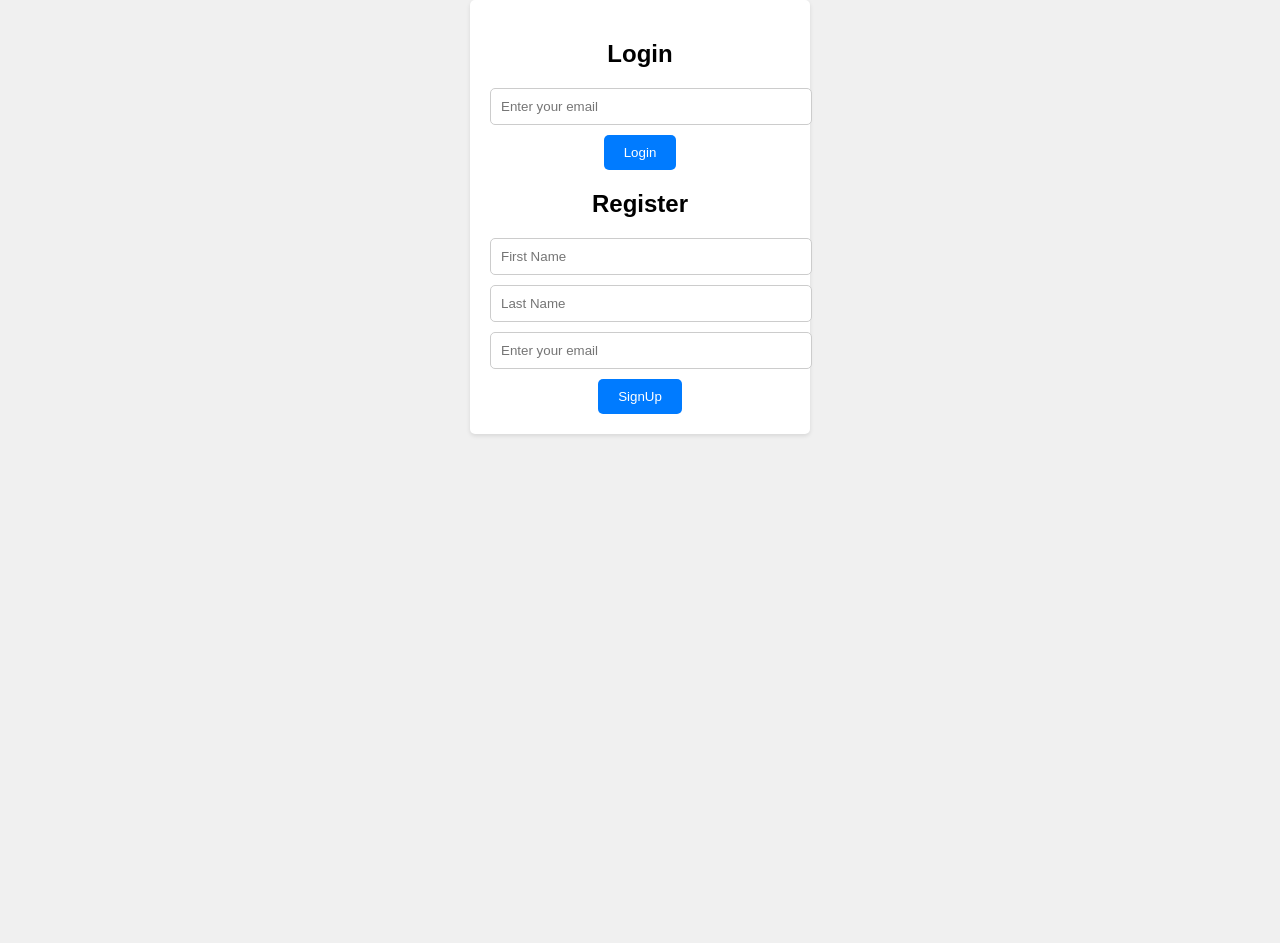
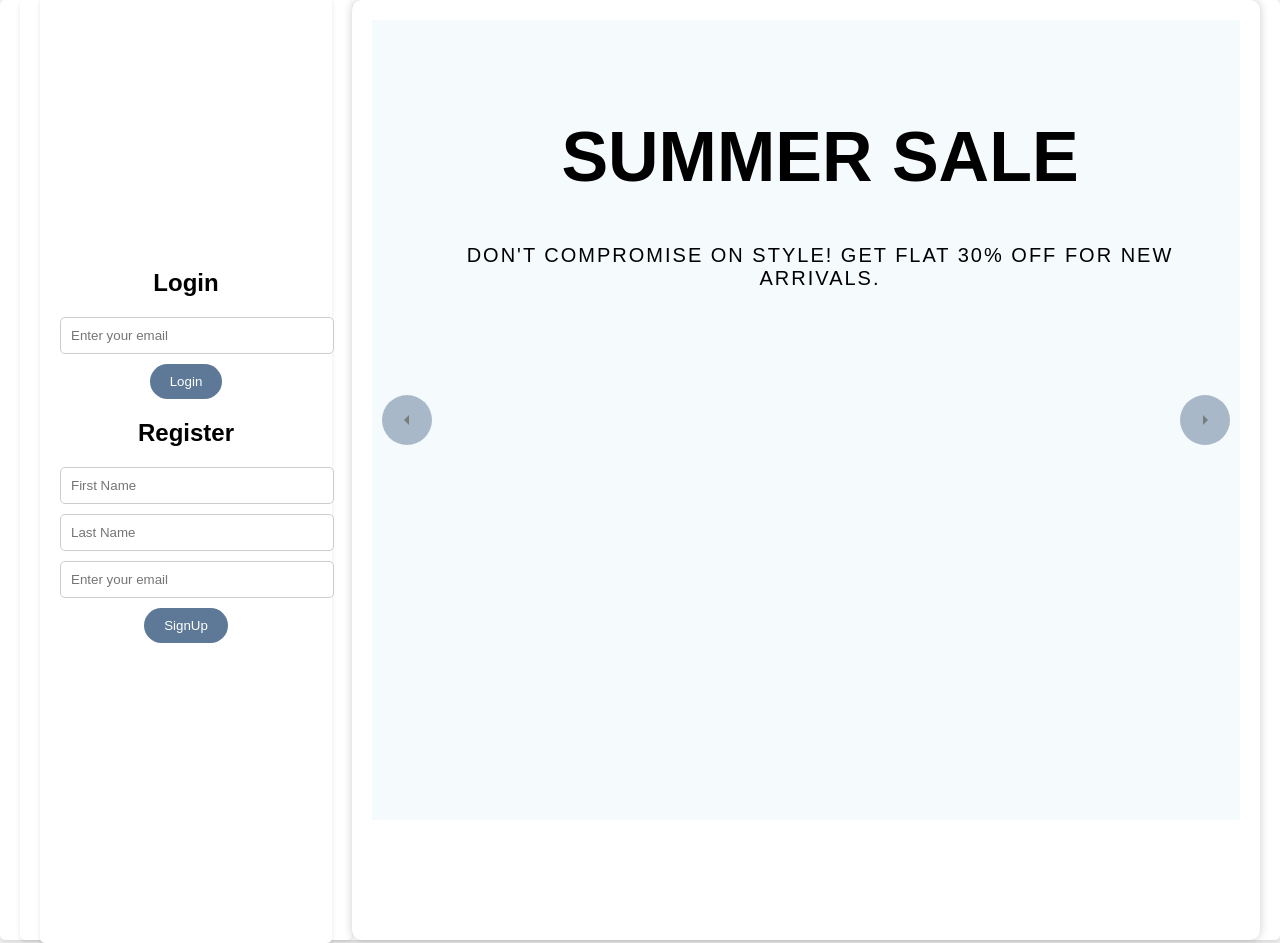
Before and after one commit to SabbirIrfan/chat, a React (Create React App) app in the folder chat_react/: page / in a window 1280 px wide. Before the commit the page ends 800 px from the top, so only its background shows below. Built offline with nearby package versions, Linux system fonts and the light colour scheme.

Commit message:
frontend login page redesign

```diff
--- a/chat_react/package.json
+++ b/chat_react/package.json
@@ -3,8 +3,12 @@
   "version": "0.1.0",
   "private": true,
   "dependencies": {
+    "@emotion/react": "^11.11.1",
+    "@emotion/styled": "^11.11.0",
     "@material-ui/core": "^4.12.0",
     "@material-ui/icons": "^4.11.2",
+    "@mui/icons-material": "^5.14.11",
+    "@mui/material": "^5.14.11",
     "@testing-library/jest-dom": "^5.14.1",
     "@testing-library/react": "^11.2.7",
     "@testing-library/user-event": "^12.8.3",
@@ -12,6 +16,8 @@
     "react-dom": "^17.0.2",
     "react-router-dom": "^6.16.0",
     "react-scripts": "^5.0.1",
+    "react-slick": "^0.29.0",
+    "slick-carousel": "^1.8.1",
     "styled-components": "^6.0.8",
     "web-vitals": "^1.1.2"
   },
--- a/chat_react/src/App.css
+++ b/chat_react/src/App.css
@@ -28,15 +28,73 @@ body {
 }
 
 /* Login Page */
-.login-page {
+.login-portion{
+  flex: 1.1;
   background-color: #fff;
   border-radius: 5px;
   box-shadow: 0 2px 4px rgba(0, 0, 0, 0.1);
   padding: 20px;
   text-align: center;
-  width: 300px;
   margin: 0 auto;
+  padding-top: 250px;
+  padding-bottom: 300px;
+
+
 }
+
+/* ///// */
+.slider-container {
+  width: 70%; /* Adjust the width as needed */
+  height: 100%;
+  justify-content: center;
+  align-items: center;
+  margin: 0 auto; /* Center the container horizontally */
+  padding: 20px; /* Add padding for spacing */
+  box-shadow: 0px 0px 10px rgba(0, 0, 0, 0.2); /* Add a shadow effect */
+  border-radius: 10px; /* Add rounded corners */
+  background-color: #ffffff; /* Set the background color */
+}
+
+.slider-page {
+  display: flex; /* Use flexbox for layout */
+  justify-content: center; /* Center content horizontally */
+  align-items: center; /* Center content vertically */
+  height: 100%; /* Set the height of each slide */
+  /* background-color: #f0f0f0; Background color for the slides */
+  border-radius: 10px; /* Add rounded corners to each slide */
+  box-shadow: 0px 0px 5px rgba(0, 0, 0, 0.2); /* Add a shadow effect */
+  padding: auto;
+  padding-left: 0px;
+  margin: 0 10px; /* Add margin to create spacing between slides */
+  transition: background-color 0.3s ease; /* Add a transition effect for background color changes */
+  /* Additional styling properties as needed */
+}
+
+.slider-page:hover {
+  background-color: #e0e0e0; /* Change background color on hover */
+  cursor: pointer; /* Change cursor to pointer on hover */
+}
+
+.slider-page h2 {
+  font-size: 24px;
+  color: #333;
+}
+/* ////// */
+.slider {
+  flex: 1;
+  background-color: #f0f0f0;
+  padding: 20px;
+  box-shadow: 0px 0px 10px rgba(0, 0, 0, 0.2); /* Add shadow effect */
+  border-radius: 15px; /* Add rounded corners */
+  margin: 10px; /* Add margin to create spacing between sliders */
+
+}
+
+
+
+
+
+
 
 .login-page h2 {
   font-size: 24px;
@@ -52,16 +110,16 @@ body {
 }
 
 .login-page button {
-  background-color: #007bff;
+  background-color: #5d7997;
   color: #fff;
   padding: 10px 20px;
   border: none;
-  border-radius: 5px;
+  border-radius: 20px;
   cursor: pointer;
 }
 
 .login-page button:hover {
-  background-color: #0056b3;
+  background-color: #4b627a;
 }
 
 /* Chat Page */
@@ -218,3 +276,39 @@ body {
     margin-bottom: 20px;
   }
 }
+
+.login-page {
+  display: flex;
+  justify-content: left;
+  align-items: center;
+  background-color: #fff;
+  border-radius: 5px;
+  box-shadow: 0 2px 4px rgba(0, 0, 0, 0.1);
+  padding: 20px;
+  text-align: center;
+  margin: 0 auto;
+  height: 900px;
+}
+
+.slider-left {
+  flex: 1;
+  background-color: #d4c9c9;
+  border-radius: 10px;
+  cursor: cell;
+
+
+  /* Add additional styling for the left slider */
+}
+
+.login-content {
+  flex: 2;
+  background-color: #ffffff;
+  padding: 20px;
+  /* Add styling for the login portion */
+}
+
+.slider-right {
+  flex: 1;
+  background-color: #f0f0f0;
+  /* Add additional styling for the right slider */
+}
--- a/chat_react/src/components/Appbar.js
+++ b/chat_react/src/components/Appbar.js
@@ -20,7 +20,7 @@ const useStyles = makeStyles((theme) => ({
   },
 }));
 
-export default function Appbar() {
+function Appbar() {
   const classes = useStyles();
 
   return (
@@ -39,3 +39,5 @@ export default function Appbar() {
     </div>
   );
 }
+
+export default AppBar;
--- a/chat_react/src/components/LoginPage.js
+++ b/chat_react/src/components/LoginPage.js
@@ -1,12 +1,98 @@
 import React, { useState } from 'react';
+import Slider from 'react-slick';
+import styled from "styled-components";
 import { useNavigate } from 'react-router-dom';
 import Register from './Register';
+import { AppBar,Card } from '@material-ui/core';
+import { ArrowLeftOutlined, ArrowRightOutlined } from "@mui/icons-material";
+import { sliderItems } from "../data/data";
+
+const Container = styled.div`
+  width: 100%;
+  height: 100vh;
+  display: flex;
+  /* background-color: coral; */
+  position: relative;
+  overflow: hidden;
+`;
+
+const Arrow = styled.div`
+  width: 50px;
+  height: 50px;
+  background-color: #5d7997;
+  border-radius: 50%;
+  display: flex;
+  align-items: center;
+  justify-content: center;
+  position: absolute;
+  top: 0;
+  bottom: 0;
+  margin: auto;
+  cursor: pointer;
+  opacity: 0.5;
+  z-index: 2;
+  left: ${(props) => props.direction === "left" && "10px"};
+  right: ${(props) => props.direction === "right" && "10px"};
+`;
+
+const Wrapper = styled.div`
+  height: 100%;
+  display: flex;
+  transition: all 1.5s ease;
+  transform: translateX(${(props) => props.slideIndex * -100}vw);
+`;
+
+const Slide = styled.div`
+  width: 70vw;
+  height: 100vh;
+  display: flex;
+  align-items: left;
+  background-color: #${(props) => props.bg};
+`;
+
+const ImgContainer = styled.div`
+  height: 100%;
+  flex: 1;
+`;
+
+const Image = styled.img`
+  height: 80%;
+  background-image: url('https://i.ibb.co/3fjhCLm/istockphoto-1415118219-1024x1024.jpg');
+`;
+
+const InfoContainer = styled.div`
+  flex: 1;
+  padding: 50px;
+`;
+
+const Title = styled.h1`
+  font-size: 70px;
+
+`;
+
+const Desc = styled.p`
+
+  margin: 0px 0px;
+  font-size: 20px;
+  font-weight: 500;
+  letter-spacing: 2px;
+`;
+
+
 
 
 function LoginPage({ onLogin }) {
   const [email, setEmail] = useState('');
+  const [slideIndex, setSlideIndex] = useState(0);
+  const handleClick = (direction) => {
+    if (direction === "left") {
+      setSlideIndex(slideIndex > 0 ? slideIndex - 1 : 1);
+    } else {
+      setSlideIndex(slideIndex < 1 ? slideIndex + 1 : 0);
+    }
+  };
+  const Navigate = useNavigate();
 
-  const Navigate = useNavigate();
 
 
   const handleEmailChange = (e) => {
@@ -30,10 +116,21 @@ function LoginPage({ onLogin }) {
     }
   };
 
+  const handleSliderLeft = ()=>{
+
+  }
+  const handleSliderRight = ()=>{
+
+  }
 
   return (
     <div className="login-page">
+           <AppBar />
 
+
+          <div className="login-page">
+      <div className='login-portion'>
+        <h4>  </h4>
       <h2>Login</h2>
       <input
         type="text"
@@ -45,6 +142,43 @@ function LoginPage({ onLogin }) {
 
 
       <Register onLogin={handleRegister} />
+      </div>
+      {/* <div className="slider">
+
+           <h1> This is existing feature</h1>
+
+       </div> */}
+
+
+
+
+
+       </div>
+
+      <div className="slider-container">
+      <Container>
+      <Arrow direction="left" onClick={() =>  handleClick("left")}>
+        <ArrowLeftOutlined />
+      </Arrow>
+      <Wrapper slideIndex={slideIndex}>
+        {sliderItems.map((item) => (
+          <Slide bg={item.bg} key={item.id}>
+            {/* <ImgContainer>
+              <Image src={item.img} />
+            </ImgContainer> */}
+            <InfoContainer>
+              <Title>{item.title}</Title>
+              <Desc>{item.desc}</Desc>
+            </InfoContainer>
+          </Slide>
+        ))}
+      </Wrapper>
+      <Arrow direction="right" onClick={() => handleClick("right")}>
+        <ArrowRightOutlined />
+      </Arrow>
+    </Container>
+
+    </div>
 
     </div>
   );
--- /dev/null
+++ b/chat_react/src/data/data.js
@@ -0,0 +1,17 @@
+export const sliderItems = [
+    {
+      id: 1,
+      img: "",
+      title: "SUMMER SALE",
+      desc: "DON'T COMPROMISE ON STYLE! GET FLAT 30% OFF FOR NEW ARRIVALS.",
+      bg: "f5fafd",
+    },
+    {
+      id: 2,
+      img: "",
+      title: "SUMMER SALE",
+      desc: "DON'T COMPROMISE ON STYLE! GET FLAT 30% OFF FOR NEW ARRIVALS.",
+      bg: "f5fafd",
+    },
+
+  ];
--- a/chat_react/src/index.js
+++ b/chat_react/src/index.js
@@ -3,9 +3,11 @@ import ReactDOM from 'react-dom';
 import './index.css';
 import App from './App';
 import reportWebVitals from './reportWebVitals';
+import { AppBar } from '@material-ui/core';
 
 ReactDOM.render(
   <React.StrictMode>
+    {/* <AppBar /> */}
     <App />
   </React.StrictMode>,
   document.getElementById('root')
```
Also changed, not shown: 2 other files (tests, documents, lock files or other folders).
